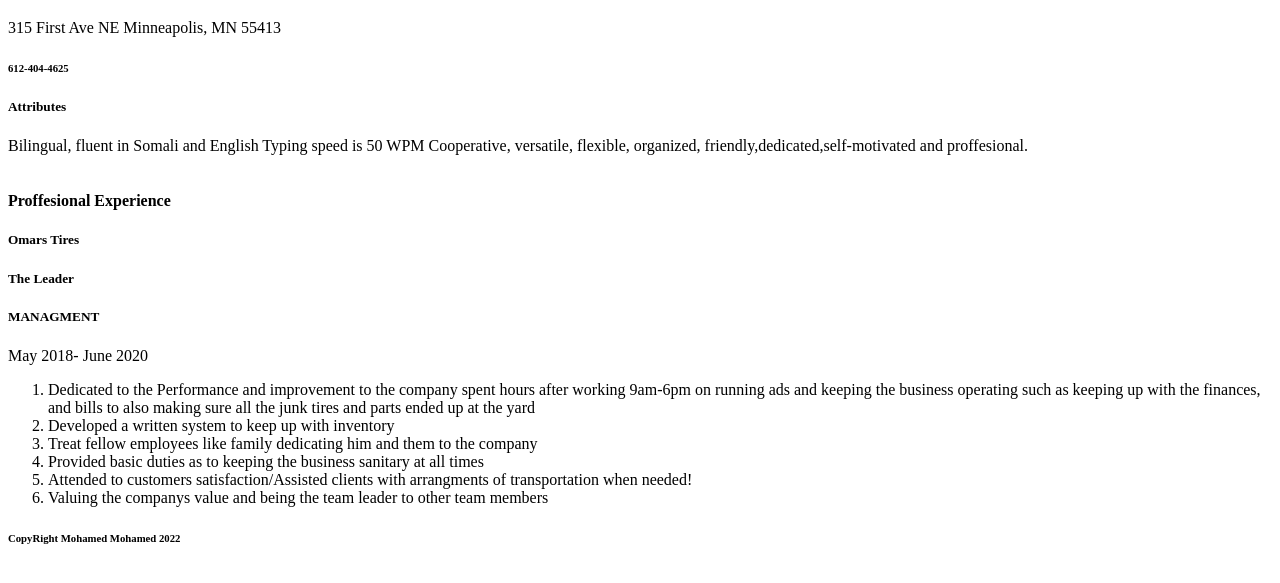
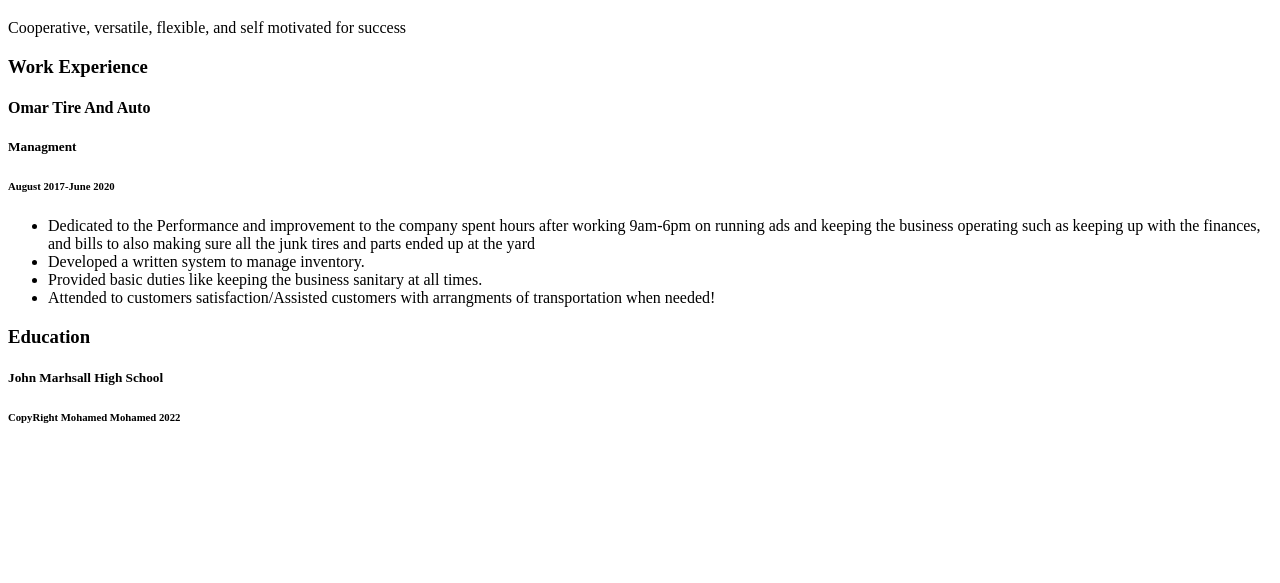
Before and after one commit to Mtmmoe/mtmmoe.github.io, a plain HTML site: page index.html in a window 1280 px wide. Shown: the part 87-670 px from the top of the page. Drawn offline with Linux system fonts and the light colour scheme.

Commit message:
Update index.html

```diff
--- a/index.html
+++ b/index.html
@@ -1,41 +1,43 @@
 -<!DOCTYPE html>
 <html>
-  <head>
+<head>
+  <meta charset="utf-8">
+  <meta name="viewport" content="width=device-width">
+  <title>Mohamed Mohamed Resume</title>
+ <link rell=:"stylesheet" href="style.css"/>
+</head>
+<body>
+  <div>
+    <h1> Mohamed Mohamed</h1>
+    <p>Cooperative, versatile, flexible, and self motivated for success
 
-    <link rel="stylesheet" href="style.css"/>
+  </div>
 
-  </head>
+  <div class="exp-header">
+    <h3> Work Experience</h3>
+  </div>
 
-  <body>
-    <div>
-    <h1> Mohamed Mohamed  </h1>
-      315 First Ave NE Minneapolis, MN 55413
-      <h6> 612-404-4625 </h6>
-      <h5> Attributes </h5>
-      <p> Bilingual, fluent in Somali and English
-Typing speed is 50 WPM
-Cooperative, versatile, flexible, organized, friendly,dedicated,self-motivated and proffesional.
+  <div>
+    <h4>Omar Tire And Auto</h4>
+    <h5>Managment</h5>
+    <h6>August 2017-June 2020</h6>
 
-      </p>
-    </div>
-    <img src=""/>
-       <h4>
-         <p> Proffesional Experience
-   <h5> Omars Tires </h5>
-         <h5> The Leader</h5>
-         <h5> MANAGMENT </h5>
+    <ul>
+      <li>Dedicated to the Performance and improvement to the company spent hours after working 9am-6pm on running ads and keeping the business operating such as keeping up with the finances, and bills to also making sure all the junk tires and parts ended  up at the yard</li>
+      <li>Developed a written system to manage inventory.</li>
+      <li>Provided basic duties like keeping the business sanitary at all times.</li>
+      <li>Attended to customers satisfaction/Assisted customers with arrangments of transportation when needed!
+    </ul>
+  </div>
+  <div class="exp-header">
+    <h3> Education</h3>
+  </div>
+  <div>
+    <h5>John Marhsall High School</h5>
+  </div>
 
-      May 2018- June 2020
-
-    <ol>
-      <li>  Dedicated to the Performance and improvement to the company spent hours after working 9am-6pm on running ads and keeping the business operating such as keeping up with the finances, and bills to also making sure all the junk tires and parts ended  up at the yard </li>
-      <li> Developed a written system to keep up with inventory</li>
-      <li> Treat fellow employees like family dedicating him and them to the company</li>
-      <li> Provided basic duties as to keeping the business sanitary at all times</li>
-      <li> Attended to customers satisfaction/Assisted clients with arrangments of transportation when needed!</li>
-      <li> Valuing the companys value and being the team leader to other team members </li>
-    </ol>
-         </div>
+</body>
+</html>
     <div>
          <h6>CopyRight Mohamed Mohamed 2022</h6>
       </div>
```
